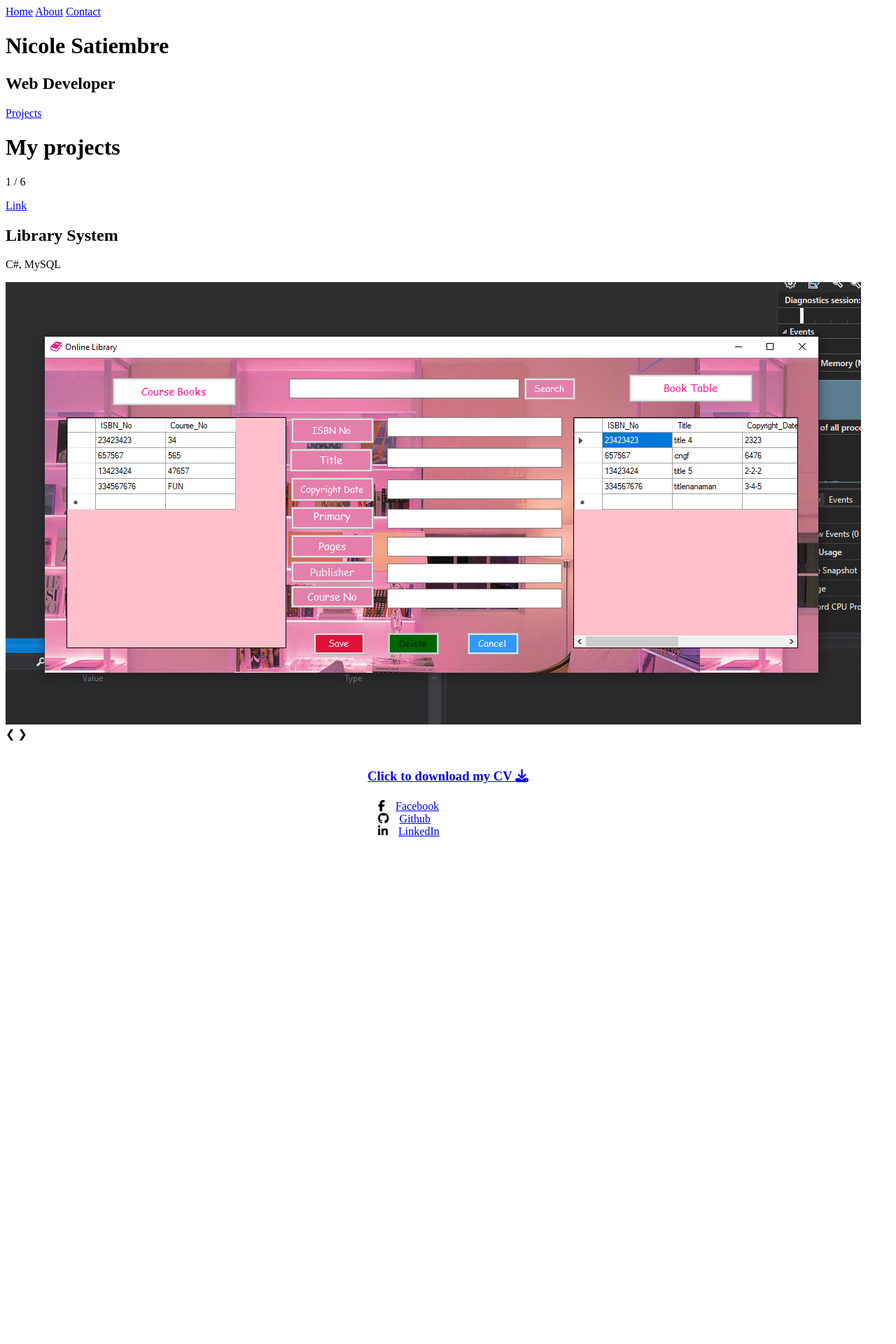
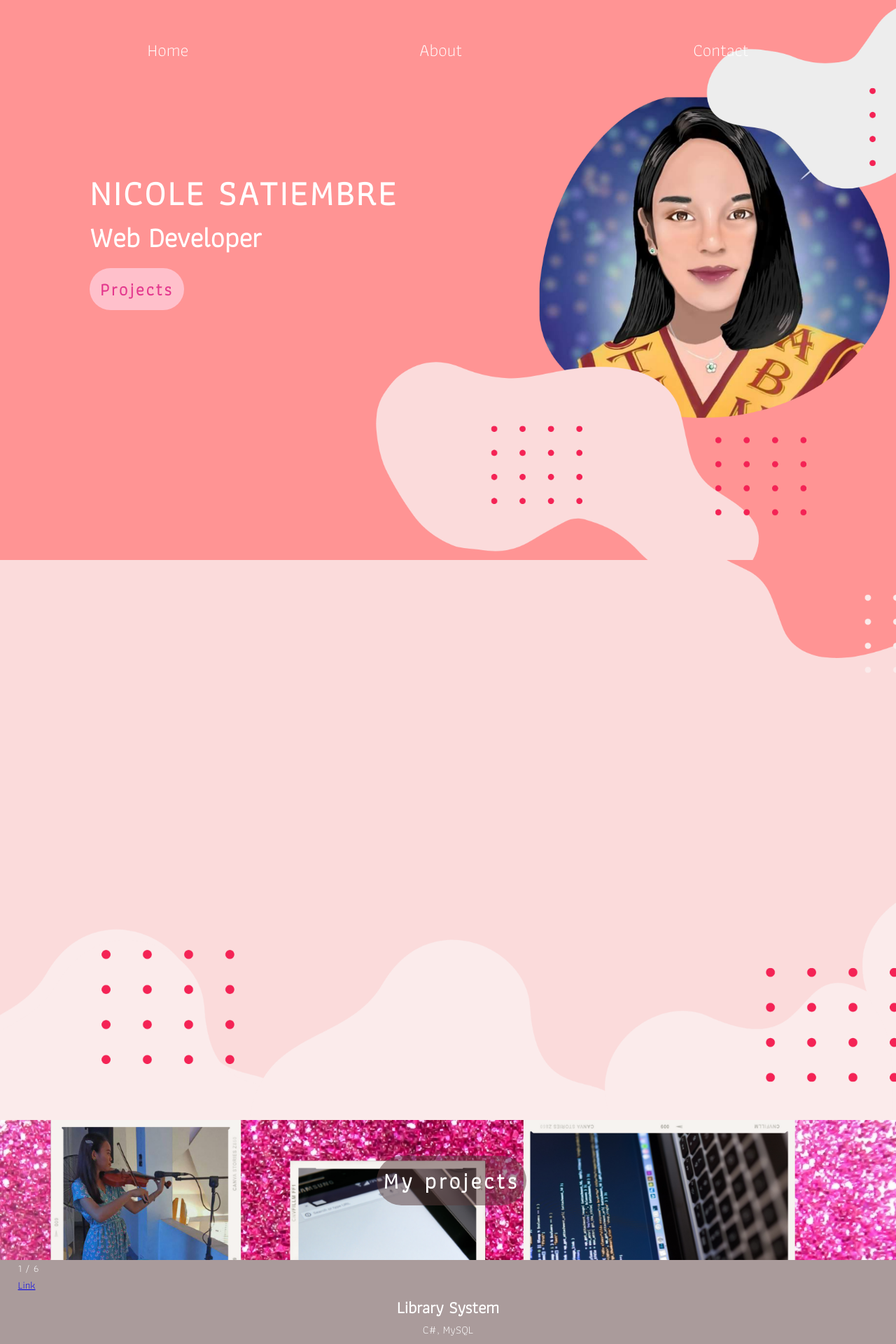
Before and after one commit to LeNikki/Personal-Website, a PHP site: page / in a window 1280 px wide. Shown: the top 1920 px of the page at 70% size. Before the commit the page ends 1195 px from the top, so only its background shows below. Run offline with PHP 8.4, Linux system fonts and the light colour scheme; some libraries are stand-ins or nearby versions.

Commit message:
Update style.css

```diff
--- a/css/style.css
+++ b/css/style.css
@@ -1,55 +1,72 @@
-@media screen and (max-width: 600px) {
-    #div1{
-        background-size: 100%;
-        height: 100%px;
+@import url('https://fonts.googleapis.com/css2?family=Athiti:wght@300&display=swap');
+*{
+  border:0;
+  padding: 0;
+  margin:0;
+  font-family:  'Athiti', sans-serif;
+
 }
-    .second{
-
-        background-image: none;
-        display: flex;
-        flex-direction: column;
-        height: unset;
-        border: 10px;
-        padding: 5px;
-        height: unset;
-    }
-    .third{
-
-       background-image: none;
-    }
-    .fourth{
+div{
+  width:100;
+  height:100vh;
 
 }
 
 /*######################### HEADER ######################*/
+header{
+position:absolute;
+display:flex;
+flex-direction: row;
+width: 100%;
+}
 
-     .logo {
-        font-size: 30px;
+nav{
+overflow: hidden;
+width: 100%;
+display: flex;
+justify-content: space-around;
+margin: 2%;
+padding: 20px;
+
+}
+.logo{
+  text-transform: uppercase;
+  font-size: 50px;
   font-weight: 700;
+  letter-spacing: 3px;
+  color: white;
+  line-height: 20px;
 }
 .role{
-          font-size: 25px;
-
+  font-size: 40px; color: white; margin-bottom: 5%;
 }
 .proj_btn{
-           font-size: 20px;
-           font-weight: 400;
-           letter-spacing: 3px; padding: 3px 8px;
+  border-radius: 55px ;
+  background-color: pink;
+  text-decoration: none;
+  margin-top: 5%;
+  font-size: 25px; color: rgb(228, 57, 142); letter-spacing: 3px; padding: 10px 15px;
+  font-weight: 600;
+}
+.proj_btn:hover{
+
+  box-shadow: 2px 2px 2px 2px rgba(87, 57, 57, 0.5);;
 }
 .subtitle{
-           margin-top: 15%;
-           margin-left: 15%;
+  display: inline-block;
+  margin-top: 20%;
+  margin-left: 10%;
 }
 /*########################## ABOUT ################################*/
 .about_title{
-       font-size: 25px; margin-top: 20px;
+  font-size: 30px; margin-top: 20px;
 }
 .email{
-        font-size: 20px; color:rgb(250, 86, 149)
+   font-size: 25px; color:rgb(250, 86, 149)
 }
 .about_p{
-       font-size: 18px; letter-spacing: 3px; line-height: 3rem;
-       margin-left:5%; margin-right: 0%; margin-bottom: 5%;
+  font-size: 20px; letter-spacing: 3px; line-height: 3rem;
+  margin-left: 10%; margin-right: 10%; margin-bottom: 5%;
   color:#3f3c3c;
 }
 
@@ -58,46 +75,233 @@
   margin-top: 3%; text-align:center;
 }
 .second1{
-       margin-top: 0;
-       background-color:transparent ;
-       border: 0;
-       padding: 0;
+  display: flex;
+  flex-direction: column;
+  width: 50%;
+  height: 80%;
+  border: 3px;
+  padding: 5%;
   text-align: center;
   overflow: hidden;
-       margin-left: 15%;
-       margin-right: 10%;
-
+  background-color: rgb(255, 227, 227, 0.5);
 }
 /*##################### SKILLS ################################*/
 .second2{
-       border: 0;
-       margin-left: 15%;
-       margin-right: 10%;
-       background-color: transparent;
-       padding: 0;
+  display: flex;
+  flex-direction: column;
+  width: 50%;
+  height: 80%;
+  border: 3px;
+
+  background-color:rgba(46, 46, 46, 0.5);
+  opacity: 0.5;
+  padding: 5%;
   text-align: center;
   overflow: hidden;
 }
 .table{
-       padding-left: 5%;  display: grid;
-       padding-right: 5%;
-       grid-template-columns: repeat(2, 35%);
-       grid-template-rows: repeat(7, 15%);
-       height:350px;
-       font-size: 18px;
-       margin-top: 4%;
-       color:rgb(65, 62, 62);
+  padding-left: 15%; color:rgb(255, 251, 252); display: grid;
+  padding-right: 15%;
+  grid-template-columns: repeat(2, 62%);
+  grid-template-rows: repeat(7, 35%);
+  height: 200px;
+  font-size: 20px;
+  margin-top: 7%;
+}
+.skills{
+  color:rgb(255, 251, 252);
+  font-size: 30px;
+  letter-spacing: 3px;
   font-weight: 600;
  }
-     .skills{
-       color:rgb(12, 12, 12)  !important;
+ .check{
+   position:relative;
+ }
+
+td{
+  margin: 10%; padding: 10%;
+}
+
+
+.active{
   font-size: 25px;
-       letter-spacing: 3px;
-       font-weight: 1000;
-       text-align: center;}
+  border-style: solid;
+  border-radius: 55px;
+  padding: 5px 19px;
+  color:white;
+  text-decoration: none;
+  background-color: transparent !important;
+  list-style: none;
+  text-align: center;
+}
+.active:hover{
+  border-style: solid;
+  border-radius: 50px;
+  padding: 5px 19px;
+  background-color: pink !important;
+  box-shadow: 2px 2px 2px 2px rgba(87, 57, 57, 0.5);
+
+}
+.proj{
+ width: 70%;
+ height: 70%;
+ margin-left:15%;
+ padding: 0;
+ border-radius: 55px;
+ margin-top: 2%;
+ position:unset;
+ left: 0;
+}
+
+
+
+.thisweb{
+  position: absolute; top: 209rem; left: 40%;text-align: center !important;
+}
+/*######################### DIVISIONS ######################*/
+
+#div1{
+  background-image: url("../images/coverphoto.png");
+  background-repeat: no-repeat;
+  background-size: cover;
+
+}
+.second{
+  background-image: url("../images/about.png");
+  background-repeat: no-repeat;
+  background-size: cover;
+  display: flex;
+  flex-direction:row;
+}
+
+.third{
+  background-image: url("../images/page3.png");
+  background-repeat: no-repeat;
+  background-size: cover;
+  background-attachment: fixed;
+  height: 200px;
+
+}
+.fourth{
+  background-color:rgba(87, 57, 57, 0.5);
+  margin: 0;
+  padding: 0;
+}
+
+.star{
+color:rgb(236, 109, 147)
+}
+.socials{
+   margin-top: 14px;
+}
+
 
 .myproj{
-          margin-left: 25%;
-          font: 25px;
+  letter-spacing: 4px; border-radius: 55px;
+  background-color:rgba(87, 57, 57, 0.5);
+  padding: 10px;
+  color:rgb(255, 254, 254);
+  display: inline-block;
+  margin-left: 42%;
+  margin-top: 4%;
 }
+
+
+/*############### SLIDESHOW #####################*/
+.mySlides {
+  display: none;
 }
+/* Next & previous buttons */
+.prev, .next {
+cursor: pointer;
+width: auto;
+margin-top: -22px;
+padding: 16px;
+color: white;
+font-weight: bold;
+font-size: 18px;
+transition: 0.6s ease;
+border-radius: 0 3px 3px 0;
+user-select: none;
+
+position: absolute;
+
+}
+/* Position the "next button" to the right */
+.next {
+  right: 0;
+  border-radius: 3px 0 0 3px;
+}
+.prev {
+  left: 2px;
+}
+
+
+
+/* On hover, add a black background color with a little bit see-through */
+.prev:hover, .next:hover {
+  background-color: rgba(0,0,0,0.8);
+}
+
+/* Caption text */
+
+
+/* Number text (1/3 etc) */
+.numbertext {
+  color: white;
+  font-size: 15px;
+ position:unset;
+ margin-left: 2%;
+}
+.title{
+  margin-top: 0;
+  color:white;
+}
+
+/* The dots/bullets/indicators */
+.dot {
+  cursor: pointer;
+  height: 15px;
+  width: 15px;
+  margin: 0 2px;
+  background-color: #bbb;
+  border-radius: 50%;
+  display: inline-block;
+  transition: background-color 0.6s ease;
+}
+
+.active, .dot:hover {
+  background-color: #717171;
+}
+
+/* Fading animation */
+.fade {
+  -webkit-animation-name: fade;
+  -webkit-animation-duration: 1.5s;
+  animation-name: fade;
+  animation-duration: 1.5s;
+}
+
+@-webkit-keyframes fade {
+  from {opacity: .4}
+  to {opacity: 1}
+}
+
+@keyframes fade {
+  from {opacity: .4}
+  to {opacity: 1}
+}
+
+
+.contact{
+  display: inline-block;
+  margin-left: 30%;
+
+}
+/*###################### FOOTER ######################*/
+footer{
+   height: 50px;
+   background-color:rgba(87, 57, 57, 0.5);
+   color: white;
+   text-decoration: none;
+}
```
Lines whose indentation alone changed are shown as unchanged.
